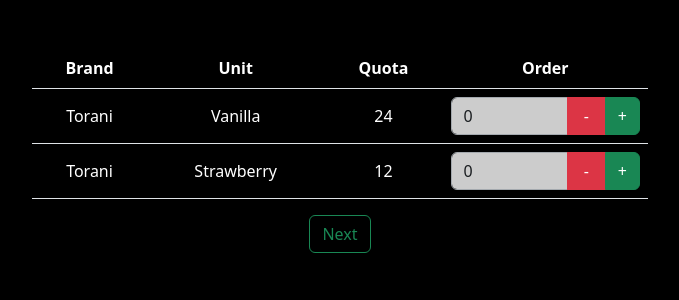
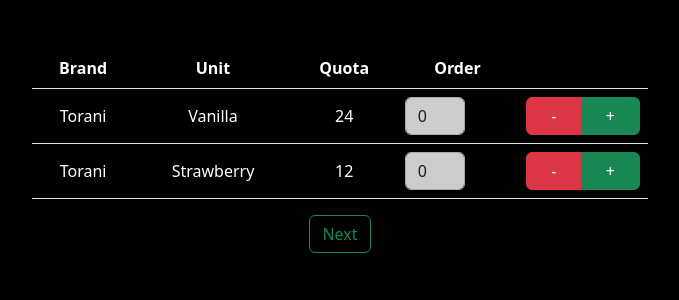
Before and after one commit to seandavidreed/inventory_manager, a Django app: page /inventory/shed/ in a window 1280 px wide. Shown: the part 56-356 px from the top of the page, without its empty margins (300-979 px from the left). Run offline with Django 4.2, Linux system fonts and the light colour scheme; a user stored in the database is signed in; data comes from the database, SQL or seed files in the repository; both versions use the stored data as it was after the commit.

Commit message:
Improve +/- buttons in take-inventory template

```diff
--- a/mysite/templates/inventory/take-inventory.html
+++ b/mysite/templates/inventory/take-inventory.html
@@ -14,6 +14,7 @@
                         <th>Unit</th>
                         <th>Quota</th>
                         <th>Order</th>
+                        <th></th>
                     </tr>
                 </thead>
                 <form action="" method="post">
@@ -24,9 +25,11 @@
                         <td class="align-middle">{{ item.unit }}</td>
                         <td class="align-middle">{{ item.quota }}</td>
                         <td class="align-middle">
-                            <div class="input-group">
-                                <input id="{{ item.id }}" style="width: 20px;" type="text" name="{{ item.id }}" class="form-control" value="0" aria-label="Number of items to order">
-                                <button class="btn btn-danger px-3" type="button" onclick="increment('{{ item.id }}', 'd')">-</button>
+                            <input id="{{ item.id }}" type="text" style="max-width: 60px;" name="{{ item.id }}" class="form-control" value="0" aria-label="Number of items to order">
+                        </td>
+                        <td class="align-middle">
+                            <div class="btn-group d-flex flex-nowrap" role="group" aria-label="Small button group">
+                                <button class="btn btn-danger" type="button" onclick="increment('{{ item.id }}', 'd')">-</button>
                                 <button class="btn btn-success" type="button" onclick="increment('{{ item.id }}', 'i')">+</button>
                             </div>
                         </td>
```
Also changed, not shown: mysite/db.sqlite3.
